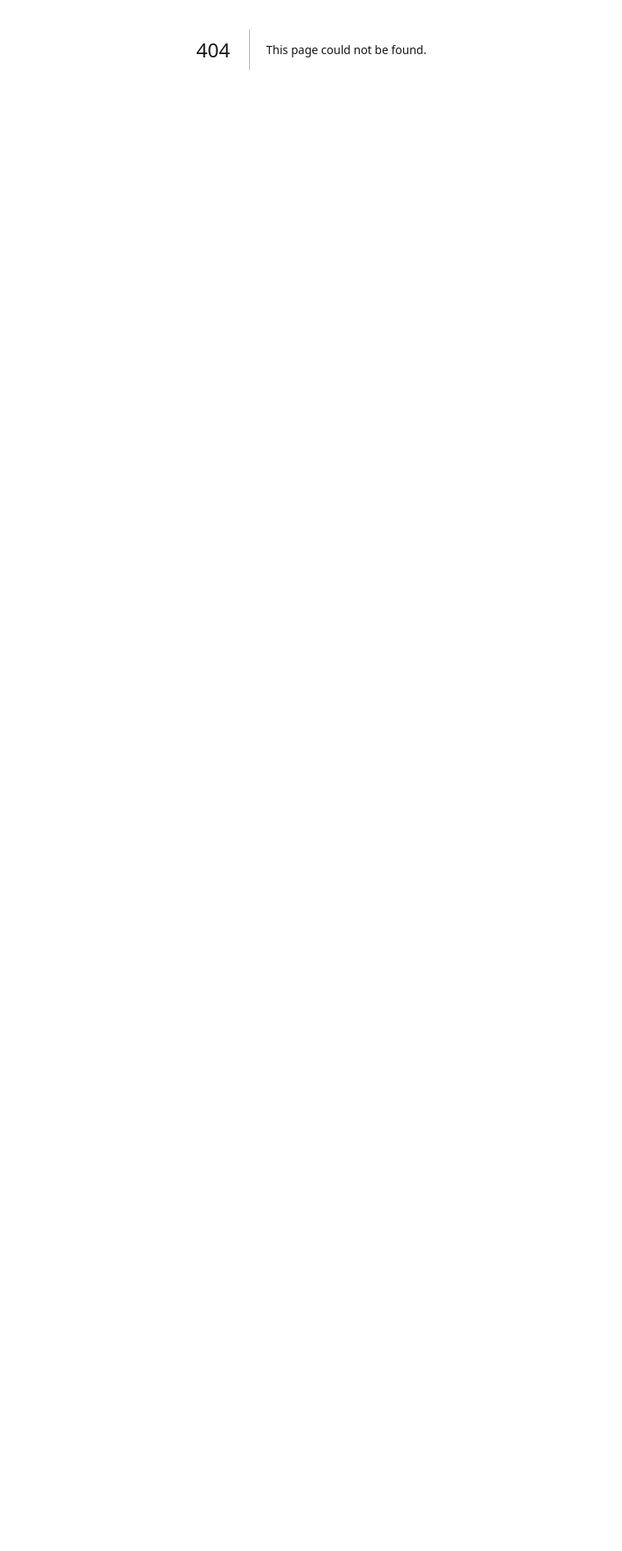
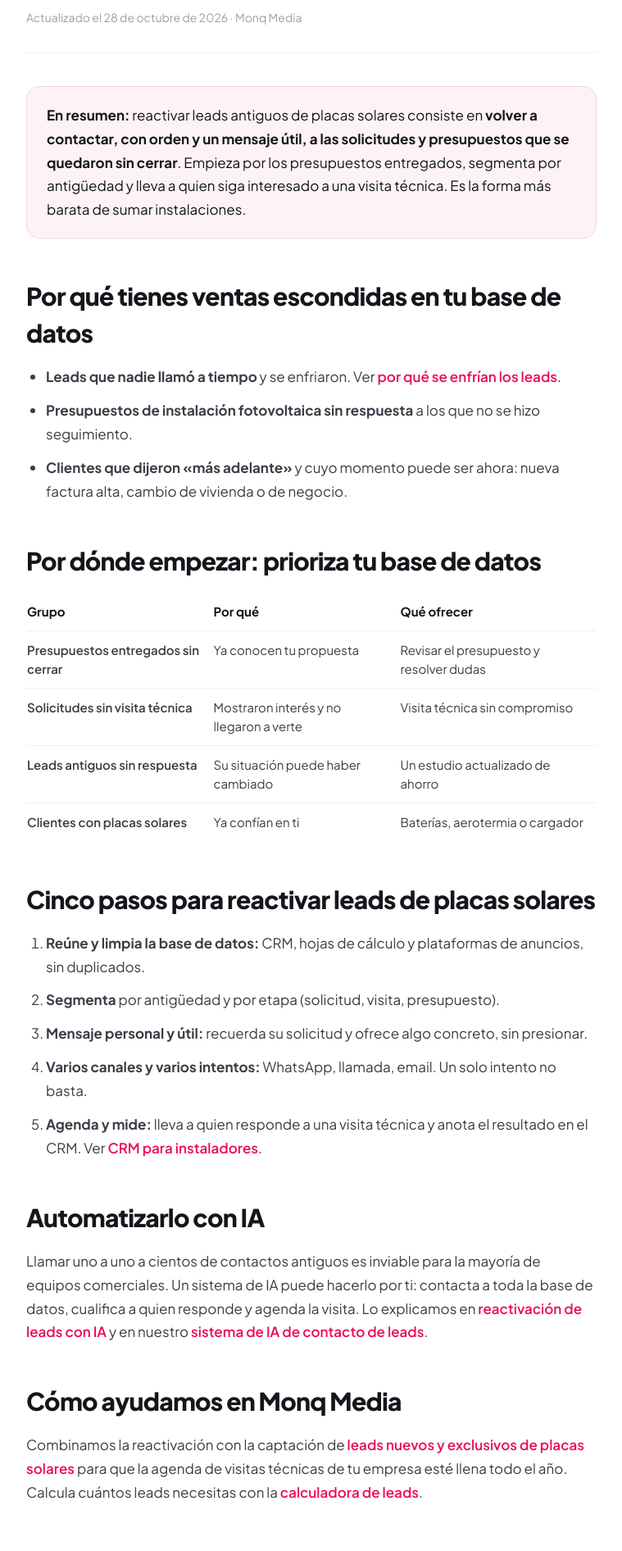
Before and after one commit to monqmedia/monqmedia-web, a Next.js app: page /blog/reactivar-leads-antiguos-placas-solares in a window 1280 px wide. Before the commit this address had no page. Shown: the part 340-2232 px from the top of the page at 82% size, without its empty margins (260-1019 px from the left). Before the commit the page ends 800 px from the top, so only its background shows below. Built offline with nearby package versions, Linux system fonts and the light colour scheme.

Commit message:
Contenido: cómo reactivar leads antiguos de placas solares
Co-Authored-By: Claude Opus 5.5 <noreply@anthropic.com>
Claude-Session: https://claude.ai/code/session_01Qau9YZQa7YvPv1Gw7N1mwG

```diff
--- a/app/blog/posts.ts
+++ b/app/blog/posts.ts
@@ -11,6 +11,14 @@ export type Post = {
 
 // Más recientes primero.
 export const posts: Post[] = [
+  {
+    slug: "reactivar-leads-antiguos-placas-solares",
+    title: "Cómo reactivar leads antiguos de placas solares",
+    description:
+      "Tu base de datos de solicitudes de presupuesto y presupuestos sin cerrar es una fuente de instalaciones sin coste de anuncios. Cómo reactivar leads de placas solares paso a paso.",
+    date: "2026-10-28",
+    dateLabel: "28 de octubre de 2026",
+  },
   {
     slug: "vender-aerotermia-y-cargadores-a-clientes-de-placas-solares",
     title: "Cómo vender aerotermia y cargadores a tus clientes de placas solares",
--- /dev/null
+++ b/app/blog/reactivar-leads-antiguos-placas-solares/page.tsx
@@ -0,0 +1,166 @@
+import type { Metadata } from "next";
+import Link from "next/link";
+import ContentPage, {
+  Table,
+  a,
+  articleJsonLd,
+  breadcrumbJsonLd,
+  faqJsonLd,
+  h2,
+  li,
+  p,
+  type Faq,
+} from "@/app/components/ContentPage";
+import { getPost, postMetadata, postUrl } from "../posts";
+import RelatedPosts from "../RelatedPosts";
+
+const post = getPost("reactivar-leads-antiguos-placas-solares");
+const URL = postUrl(post);
+
+export const metadata: Metadata = postMetadata(post);
+
+const faqs: Faq[] = [
+  {
+    q: "¿Merece la pena reactivar leads antiguos de placas solares?",
+    a: "Sí. Son contactos que ya pagaste y que en su momento se interesaron por instalar placas solares. Recuperar una parte de ellos cuesta mucho menos que captar leads nuevos con publicidad.",
+  },
+  {
+    q: "¿Qué leads conviene reactivar primero?",
+    a: "Los presupuestos entregados que no se cerraron y las solicitudes recientes que nunca llegaron a visita técnica. Son los que más intención mostraron.",
+  },
+  {
+    q: "¿Qué mensaje funciona para reactivar a un cliente?",
+    a: "Uno personal y útil: recordar su solicitud, preguntar si sigue interesado y ofrecer algo concreto, como revisar su presupuesto o una visita técnica sin compromiso. Sin presión.",
+  },
+  {
+    q: "¿Se puede automatizar la reactivación?",
+    a: "Sí. Un sistema de IA puede contactar por WhatsApp, llamada, email o SMS a toda la base de datos, cualificar a quien responde y agendar la visita en tu calendario.",
+  },
+];
+
+const jsonLd = [
+  articleJsonLd({
+    title: post.title,
+    description: post.description,
+    url: URL,
+    published: post.date,
+  }),
+  faqJsonLd(faqs),
+  breadcrumbJsonLd(post.title, URL, { name: "Blog", href: "/blog" }),
+];
+
+export default function Article() {
+  return (
+    <ContentPage
+      jsonLd={jsonLd}
+      crumb="Reactivar leads antiguos"
+      parent={{ name: "Blog", href: "/blog" }}
+      eyebrow="Blog · Ventas"
+      title={post.title}
+      updated={post.date}
+      updatedLabel={post.dateLabel}
+      summary={
+        <>
+          reactivar leads antiguos de placas solares consiste en{" "}
+          <strong>volver a contactar, con orden y un mensaje útil, a las
+          solicitudes y presupuestos que se quedaron sin cerrar</strong>.
+          Empieza por los presupuestos entregados, segmenta por antigüedad y
+          lleva a quien siga interesado a una visita técnica. Es la forma más
+          barata de sumar instalaciones.
+        </>
+      }
+      faqs={faqs}
+      ctaTitle="¿Quieres recuperar las ventas de tu base de datos?"
+    >
+      <h2 className={h2}>Por qué tienes ventas escondidas en tu base de datos</h2>
+      <ul className="list-disc pl-6 space-y-3 mb-4">
+        <li className={li}>
+          <strong>Leads que nadie llamó a tiempo</strong> y se enfriaron. Ver{" "}
+          <Link href="/blog/por-que-se-enfrian-los-leads-de-placas-solares" className={a}>
+            por qué se enfrían los leads
+          </Link>
+          .
+        </li>
+        <li className={li}>
+          <strong>Presupuestos de instalación fotovoltaica sin respuesta</strong>{" "}
+          a los que no se hizo seguimiento.
+        </li>
+        <li className={li}>
+          <strong>Clientes que dijeron «más adelante»</strong> y cuyo momento
+          puede ser ahora: nueva factura alta, cambio de vivienda o de
+          negocio.
+        </li>
+      </ul>
+
+      <h2 className={h2}>Por dónde empezar: prioriza tu base de datos</h2>
+      <Table
+        head={["Grupo", "Por qué", "Qué ofrecer"]}
+        rows={[
+          ["Presupuestos entregados sin cerrar", "Ya conocen tu propuesta", "Revisar el presupuesto y resolver dudas"],
+          ["Solicitudes sin visita técnica", "Mostraron interés y no llegaron a verte", "Visita técnica sin compromiso"],
+          ["Leads antiguos sin respuesta", "Su situación puede haber cambiado", "Un estudio actualizado de ahorro"],
+          ["Clientes con placas solares", "Ya confían en ti", "Baterías, aerotermia o cargador"],
+        ]}
+      />
+
+      <h2 className={h2}>Cinco pasos para reactivar leads de placas solares</h2>
+      <ol className="list-decimal pl-6 space-y-3 mb-4">
+        <li className={li}>
+          <strong>Reúne y limpia la base de datos:</strong> CRM, hojas de
+          cálculo y plataformas de anuncios, sin duplicados.
+        </li>
+        <li className={li}>
+          <strong>Segmenta</strong> por antigüedad y por etapa (solicitud,
+          visita, presupuesto).
+        </li>
+        <li className={li}>
+          <strong>Mensaje personal y útil:</strong> recuerda su solicitud y
+          ofrece algo concreto, sin presionar.
+        </li>
+        <li className={li}>
+          <strong>Varios canales y varios intentos:</strong> WhatsApp,
+          llamada, email. Un solo intento no basta.
+        </li>
+        <li className={li}>
+          <strong>Agenda y mide:</strong> lleva a quien responde a una visita
+          técnica y anota el resultado en el CRM. Ver{" "}
+          <Link href="/blog/crm-para-instaladores-de-placas-solares" className={a}>
+            CRM para instaladores
+          </Link>
+          .
+        </li>
+      </ol>
+
+      <h2 className={h2}>Automatizarlo con IA</h2>
+      <p className={p}>
+        Llamar uno a uno a cientos de contactos antiguos es inviable para la
+        mayoría de equipos comerciales. Un sistema de IA puede hacerlo por
+        ti: contacta a toda la base de datos, cualifica a quien responde y
+        agenda la visita. Lo explicamos en{" "}
+        <a href="https://ia.monqmedia.com/reactivacion-leads/" className={a}>
+          reactivación de leads con IA
+        </a>{" "}
+        y en nuestro{" "}
+        <Link href="/sistema-ia-contacto-leads" className={a}>
+          sistema de IA de contacto de leads
+        </Link>
+        .
+      </p>
+
+      <h2 className={h2}>Cómo ayudamos en Monq Media</h2>
+      <p className={p}>
+        Combinamos la reactivación con la captación de{" "}
+        <Link href="/leads-placas-solares" className={a}>
+          leads nuevos y exclusivos de placas solares
+        </Link>{" "}
+        para que la agenda de visitas técnicas de tu empresa esté llena todo
+        el año. Calcula cuántos leads necesitas con la{" "}
+        <Link href="/calculadora-leads-placas-solares" className={a}>
+          calculadora de leads
+        </Link>
+        .
+      </p>
+      <RelatedPosts slug={post.slug} />
+    </ContentPage>
+  );
+}
```
Also changed, not shown: public/llms.txt, 1 other file (tests, documents, lock files or other folders).
